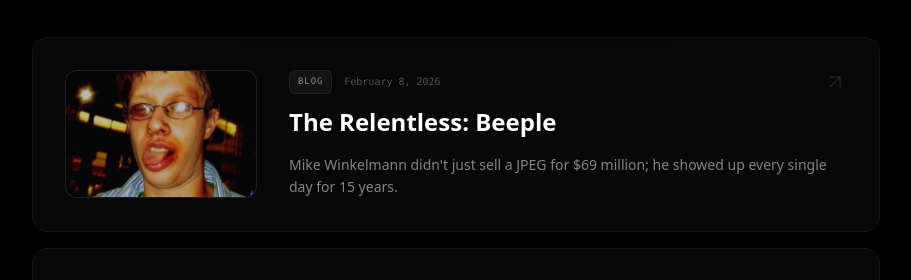
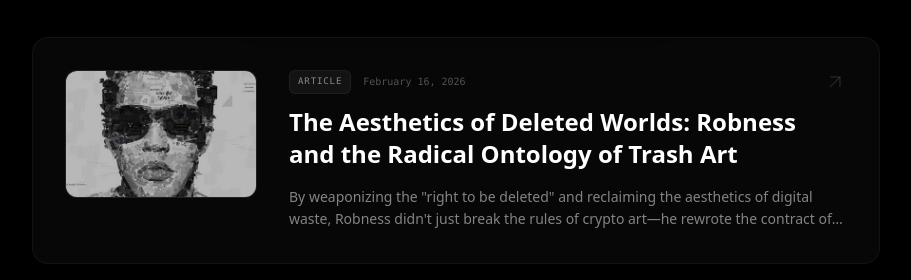
Before and after one commit to byLemonhaze/catalogue.gallery, a React (Vite) app: page /blog in a window 1280 px wide. Shown: the part 171-451 px from the top of the page, without its empty margins (184-1095 px from the left). Built offline with nearby package versions, Linux system fonts and the light colour scheme; no server answers.

Commit message:
Add Robness article to blog

```diff
--- a/src/data/articles.ts
+++ b/src/data/articles.ts
@@ -1,4 +1,44 @@
 export const articles = [
+    {
+        id: "robness-toter",
+        title: "The Aesthetics of Deleted Worlds: Robness and the Radical Ontology of Trash Art",
+        author: "CATALOGUE",
+        date: "February 16, 2026",
+        type: "Article",
+        excerpt: "By weaponizing the \"right to be deleted\" and reclaiming the aesthetics of digital waste, Robness didn't just break the rules of crypto art—he rewrote the contract of ownership itself.",
+        thumbnail: "/robness.jpg",
+        content: `
+# The Aesthetics of Deleted Worlds: Robness and the Radical Ontology of Trash Art
+
+**Abstract:**
+
+History is written by the victors, but in the digital age, art is defined by what is deleted. Robness, the progenitor of the "Trash Art" movement, stands as the central antagonist to the sanitized, hyper-commercialized narrative of the early NFT boom. While his contemporaries sought to replicate the scarcity models of the traditional art world, Robness weaponized the infinite reproducibility of the internet to challenge them. This paper analyzes his practice through the lens of digital readymades, arguing that his "64 Gallon Toter" was not merely a prank, but a sophisticated institutional critique that exposed the fragility of decentralized censorship.
+
+## The Digital Readymade
+
+To understand Robness is to understand the lineage of Duchamp, but with a critical deviation. Duchamp's *Fountain* (1917) asserted that the artist's choice defined the art. Robness’s work asserts that the *platform's rejection* defines the art.
+
+In early 2020, the crypto-art ecosystem was in a state of fragile gentrification. Platforms like SuperRare were curated walled gardens, attempting to establish digital files as "fine art" by mimicking the exclusivity of physical galleries. Into this environment, Robness introduced *64 Gallon Toter*—a glitchy, appropriated GIF of a Home Depot trash can. It was low-res, copyrighted, and aggressively ordinary.
+
+## The Toter Incident: Constructive Deletion
+
+When SuperRare removed the artwork and suspended Robness, they inadvertently completed the piece. The act of censorship transformed the object from a "picture of a trash can" into a symbol of resistance against the re-centralization of Web3.
+
+This event birthed #TrashArt, a movement that embraced the artifacts of digital decay: compression artifacts, stolen JPEGs, and copyright infringements. If the platforms wanted "originality," Trash Art gave them the ultimate reality of the internet: everything is a remix, everything is copied, and everything is trash. Robness demonstrated that on a blockchain, "deletion" is impossible—you can delist the interface, but you cannot burn the record.
+
+## V2 and the aesthetics of Glitch
+
+Robness’s aesthetic—often characterized by aggressive color-banding, datamoshing, and the visual language of broken files—is not simply a stylistic choice; it is a political one. It is an aesthetic of "breakage."
+
+In the same way that Punk broke the musical complexity of Prog Rock to return to three chords and the truth, Robness broke the technical perfectionism of early 3D crypto-art. He validated the "shitpost" as a valid artistic medium. By adopting the persona of *V2*, *Lord Satoshi*, and other avatars, he treated identity itself as a fluid, remixable asset, mirroring the liquidity of the markets he critiqued.
+
+## Conclusion: The Garbage remains
+
+Years later, the "64 Gallon Toter" has returned to the canon, not as a mistake, but as a cornerstone. Institutional acceptance has followed, but the core of Robness’s work remains uncomfortable. He forces us to look at the digital debris we generate and asks why we value the clean simulation over the messy reality.
+
+In a world obsessed with "clean" metadata and "verified" contracts, Robness remains the ghost in the machine, reminding us that in the end, it all goes in the bin. And that is where the real art lives.
+`
+    },
     {
         id: "beeple-relentless",
         title: "The Relentless: Beeple",
```
